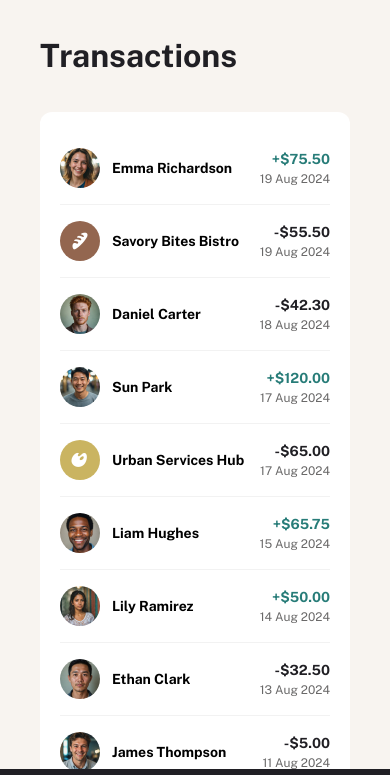
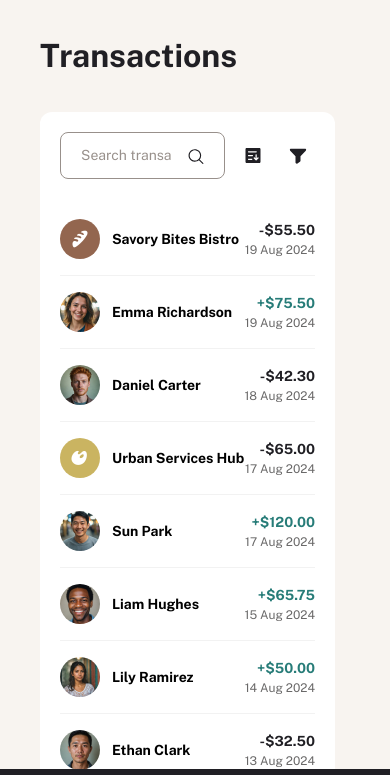
Before and after one commit to sjwhelpley/frontendmentor-personal-finance-app, a Next.js app: page /transactions in a window 390 px wide. Shown: the top 775 px of the page. Built offline with nearby package versions, Linux system fonts and the light colour scheme.

Commit message:
Enhance Transactions page with search and sorting features; update layout and styles for better responsiveness

```diff
--- a/src/app/globals.css
+++ b/src/app/globals.css
@@ -65,10 +65,15 @@
   }
 } */
 
+html {
+  scrollbar-gutter: stable;
+}
+
 body {
   background: var(--background);
   color: var(--foreground);
   font-family: var(--font-public-sans), sans-serif;
+  overflow-x: hidden;
 }
 
 .text-preset-1 {
--- a/src/app/layout.tsx
+++ b/src/app/layout.tsx
@@ -28,8 +28,10 @@ export default function RootLayout({
       <body className={`${publicSans.variable} antialiased`}>
         <StoreProvider>
           <NavigationProvider>
-            <Navigation />
-            <MainContent>{children}</MainContent>
+            <div className="w-full min-w-0">
+              <Navigation />
+              <MainContent>{children}</MainContent>
+            </div>
           </NavigationProvider>
         </StoreProvider>
       </body>
--- a/src/app/transactions/page.tsx
+++ b/src/app/transactions/page.tsx
@@ -1,11 +1,23 @@
 "use client";
 
+import { useMemo, useState } from "react";
 import Image from "next/image";
 
+import IconFilterMobile from "@/assets/images/icon-filter-mobile.svg";
+import IconSortMobile from "@/assets/images/icon-sort-mobile.svg";
+import SearchInput from "@/components/SearchInput";
+import Select, { SelectOption } from "@/components/Select";
 import Table from "@/components/Table";
 import { useAppSelector } from "@/store/hooks";
 import { RootState } from "@/store/store";
 import { Transaction as TransactionType } from "@/types/finance";
+
+const SORT_OPTIONS: SelectOption[] = [
+  { value: "latest", label: "Latest" },
+  { value: "oldest", label: "Oldest" },
+  { value: "amount-desc", label: "Amount (high to low)" },
+  { value: "amount-asc", label: "Amount (low to high)" },
+];
 
 function Transaction({
   transaction,
@@ -74,12 +86,91 @@ export default function Transactions() {
     (state: RootState) => state.finance.transactions,
   );
 
+  const [searchQuery, setSearchQuery] = useState("");
+  const [sortBy, setSortBy] = useState("latest");
+  const [categoryFilter, setCategoryFilter] = useState("all");
+
+  const categoryOptions: SelectOption[] = useMemo(() => {
+    const categories = Array.from(
+      new Set(transactions.map((t) => t.category)),
+    ).sort();
+    return [
+      { value: "all", label: "All Transactions" },
+      ...categories.map((c) => ({ value: c, label: c })),
+    ];
+  }, [transactions]);
+
+  const filteredAndSortedTransactions = useMemo(() => {
+    let list = transactions;
+
+    if (searchQuery.trim()) {
+      const q = searchQuery.trim().toLowerCase();
+      list = list.filter(
+        (t) =>
+          t.name.toLowerCase().includes(q) ||
+          t.category.toLowerCase().includes(q),
+      );
+    }
+
+    if (categoryFilter !== "all") {
+      list = list.filter((t) => t.category === categoryFilter);
+    }
+
+    const sorted = [...list];
+    switch (sortBy) {
+      case "oldest":
+        sorted.sort(
+          (a, b) => new Date(a.date).getTime() - new Date(b.date).getTime(),
+        );
+        break;
+      case "amount-desc":
+        sorted.sort((a, b) => b.amount - a.amount);
+        break;
+      case "amount-asc":
+        sorted.sort((a, b) => a.amount - b.amount);
+        break;
+      default:
+        // latest
+        sorted.sort(
+          (a, b) => new Date(b.date).getTime() - new Date(a.date).getTime(),
+        );
+    }
+    return sorted;
+  }, [transactions, searchQuery, categoryFilter, sortBy]);
+
   return (
     <>
       <h1 className="text-[32px] font-bold">Transactions</h1>
 
       <div className="mt-[32px] col-span-full bg-white text-black w-full rounded-[12px] p-[20px] md:p-[24px] overflow-hidden">
-        {/* Table search & filters TODO */}
+        <div className="flex flex-row flex-nowrap items-center gap-3 sm:gap-4 mb-6">
+          <SearchInput
+            value={searchQuery}
+            onChange={setSearchQuery}
+            placeholder="Search transaction"
+            className="flex-1 min-w-0"
+          />
+          <div className="flex flex-nowrap items-center gap-3 md:gap-6 shrink-0">
+            <Select
+              label="Sort by"
+              value={sortBy}
+              options={SORT_OPTIONS}
+              onChange={setSortBy}
+              width="w-[113px]"
+              customTrigger={<IconSortMobile className="w-4 h-[15px]" aria-hidden />}
+              ariaLabel="Sort by"
+            />
+            <Select
+              label="Category"
+              value={categoryFilter}
+              options={categoryOptions}
+              onChange={setCategoryFilter}
+              width="min-w-[177px]"
+              customTrigger={<IconFilterMobile className="w-[18px] h-4" aria-hidden />}
+              ariaLabel="Category filter"
+            />
+          </div>
+        </div>
 
         <Table
           columns={[
@@ -95,10 +186,10 @@ export default function Transactions() {
             },
             { name: "Amount", width: "w-[15%]", className: "text-right" },
           ]}
-          data={transactions}
+          data={filteredAndSortedTransactions}
           getRow={(t: TransactionType, index: number, numPerPage: number) => (
             <Transaction
-              key={t.date}
+              key={`${t.date}-${t.name}-${t.amount}`}
               transaction={t}
               lastItem={index === numPerPage - 1}
             />
--- a/src/components/MainContent.tsx
+++ b/src/components/MainContent.tsx
@@ -8,10 +8,10 @@ export default function MainContent({ children }: { children: ReactNode }) {
 
   return (
     <main
-      className={`mb-[75px] lg:mb-0 w-screen font-[family-name:var(--font-public-sans)] grid grid-cols-8 lg:grid-cols-12 gap-x-[16px] px-[40px] py-[32px] bg-background transition-all duration-300 ${
+      className={`mb-[75px] lg:mb-0 w-full font-[family-name:var(--font-public-sans)] grid grid-cols-8 lg:grid-cols-12 gap-x-[16px] px-[40px] py-[32px] bg-background transition-all duration-300 min-w-0 ${
         isMinimized
-          ? "lg:w-[calc(100vw-88px)] lg:ml-[88px]"
-          : "lg:w-[calc(100vw-250px)] lg:ml-[250px]"
+          ? "lg:w-[calc(100%-88px)] lg:ml-[88px]"
+          : "lg:w-[calc(100%-250px)] lg:ml-[250px]"
       }`}
     >
       {children}
--- /dev/null
+++ b/src/components/SearchInput.tsx
@@ -0,0 +1,36 @@
+"use client";
+
+import Image from "next/image";
+
+export default function SearchInput({
+  value,
+  onChange,
+  placeholder = "Search transaction",
+  className = "",
+}: {
+  value: string;
+  onChange: (value: string) => void;
+  placeholder?: string;
+  className?: string;
+}) {
+  return (
+    <div
+      className={`flex items-center gap-4 bg-white border border-beige-500 rounded-[8px] px-5 py-3 w-full min-w-0 max-w-full md:max-w-[320px] ${className}`}
+    >
+      <input
+        type="text"
+        value={value}
+        onChange={(e) => onChange(e.target.value)}
+        placeholder={placeholder}
+        className="flex-1 min-w-0 text-preset-4 text-grey-900 placeholder:text-beige-500 bg-transparent border-none outline-none"
+      />
+      <Image
+        src="/images/icon-search.svg"
+        alt=""
+        width={16}
+        height={16}
+        className="shrink-0"
+      />
+    </div>
+  );
+}
--- /dev/null
+++ b/src/components/Select.tsx
@@ -0,0 +1,149 @@
+"use client";
+
+import Image from "next/image";
+import { ReactNode, useRef, useState, useEffect } from "react";
+
+export type SelectOption = { value: string; label: string };
+
+export default function Select({
+  label,
+  value,
+  options,
+  onChange,
+  width = "w-[150px]",
+  className = "",
+  customTrigger,
+  ariaLabel,
+}: {
+  label?: string;
+  value: string;
+  options: SelectOption[];
+  onChange: (value: string) => void;
+  width?: string;
+  className?: string;
+  /** When provided (e.g. mobile icon), used as the trigger instead of the default button. */
+  customTrigger?: ReactNode;
+  /** Optional aria-label when using customTrigger (e.g. "Sort by", "Category filter"). */
+  ariaLabel?: string;
+}) {
+  const [isOpen, setIsOpen] = useState(false);
+  const containerRef = useRef<HTMLDivElement>(null);
+
+  const selectedLabel = options.find((o) => o.value === value)?.label ?? value;
+  const effectiveAriaLabel =
+    ariaLabel ?? (label ? `${label}: ${selectedLabel}` : selectedLabel);
+
+  useEffect(() => {
+    if (!isOpen) return;
+    const handleClickOutside = (e: MouseEvent) => {
+      if (
+        containerRef.current &&
+        !containerRef.current.contains(e.target as Node)
+      ) {
+        setIsOpen(false);
+      }
+    };
+    document.addEventListener("mousedown", handleClickOutside);
+    return () => document.removeEventListener("mousedown", handleClickOutside);
+  }, [isOpen]);
+
+  const triggerClick = () => setIsOpen((prev) => !prev);
+
+  return (
+    <div
+      ref={containerRef}
+      className={`relative flex items-center gap-2 ${className}`}
+    >
+      {label != null && (
+        <span
+          className={`text-preset-4 text-grey-500 whitespace-nowrap shrink-0 ${
+            customTrigger != null ? "hidden md:inline" : ""
+          }`}
+        >
+          {label}
+        </span>
+      )}
+      {customTrigger != null ? (
+        <>
+          <button
+            type="button"
+            onClick={triggerClick}
+            className={`hidden md:flex items-center gap-4 bg-white border border-beige-500 rounded-[8px] px-5 py-3 ${width} text-left cursor-pointer`}
+            aria-expanded={isOpen}
+            aria-haspopup="listbox"
+            aria-label={effectiveAriaLabel}
+          >
+            <span className="flex-1 min-w-0 text-preset-4 text-grey-900 truncate">
+              {selectedLabel}
+            </span>
+            <Image
+              src="/images/icon-caret-down.svg"
+              alt=""
+              width={12}
+              height={6}
+              className={`shrink-0 transition-transform ${isOpen ? "rotate-180" : ""}`}
+            />
+          </button>
+          <button
+            type="button"
+            onClick={triggerClick}
+            className="flex md:hidden items-center justify-center cursor-pointer p-2 bg-white hover:bg-grey-100 shrink-0"
+            aria-expanded={isOpen}
+            aria-haspopup="listbox"
+            aria-label={effectiveAriaLabel}
+          >
+            {customTrigger}
+          </button>
+        </>
+      ) : (
+        <button
+          type="button"
+          onClick={triggerClick}
+          className={`flex items-center gap-4 bg-white border border-beige-500 rounded-[8px] px-5 py-3 ${width} text-left cursor-pointer`}
+          aria-expanded={isOpen}
+          aria-haspopup="listbox"
+          aria-label={effectiveAriaLabel}
+        >
+          <span className="flex-1 min-w-0 text-preset-4 text-grey-900 truncate">
+            {selectedLabel}
+          </span>
+          <Image
+            src="/images/icon-caret-down.svg"
+            alt=""
+            width={12}
+            height={6}
+            className={`shrink-0 transition-transform ${isOpen ? "rotate-180" : ""}`}
+          />
+        </button>
+      )}
+
+      {isOpen && (
+        <div
+          className="absolute left-0 top-full mt-1 z-50 min-w-full bg-white rounded-[8px] py-3 px-5 shadow-[0px_4px_24px_0px_rgba(0,0,0,0.25)] border border-grey-100 max-h-[280px] overflow-y-auto"
+          role="listbox"
+        >
+          {options.map((opt, index) => {
+            const isSelected = opt.value === value;
+            return (
+              <button
+                key={opt.value}
+                type="button"
+                role="option"
+                aria-selected={isSelected}
+                onClick={() => {
+                  onChange(opt.value);
+                  setIsOpen(false);
+                }}
+                className={`w-full text-left py-3 border-b border-grey-100 last:border-b-0 text-preset-4 text-grey-900 hover:bg-grey-100 rounded-[4px] px-1 -mx-1 cursor-pointer ${
+                  isSelected ? "text-preset-4-bold" : ""
+                }`}
+              >
+                {opt.label}
+              </button>
+            );
+          })}
+        </div>
+      )}
+    </div>
+  );
+}
```
